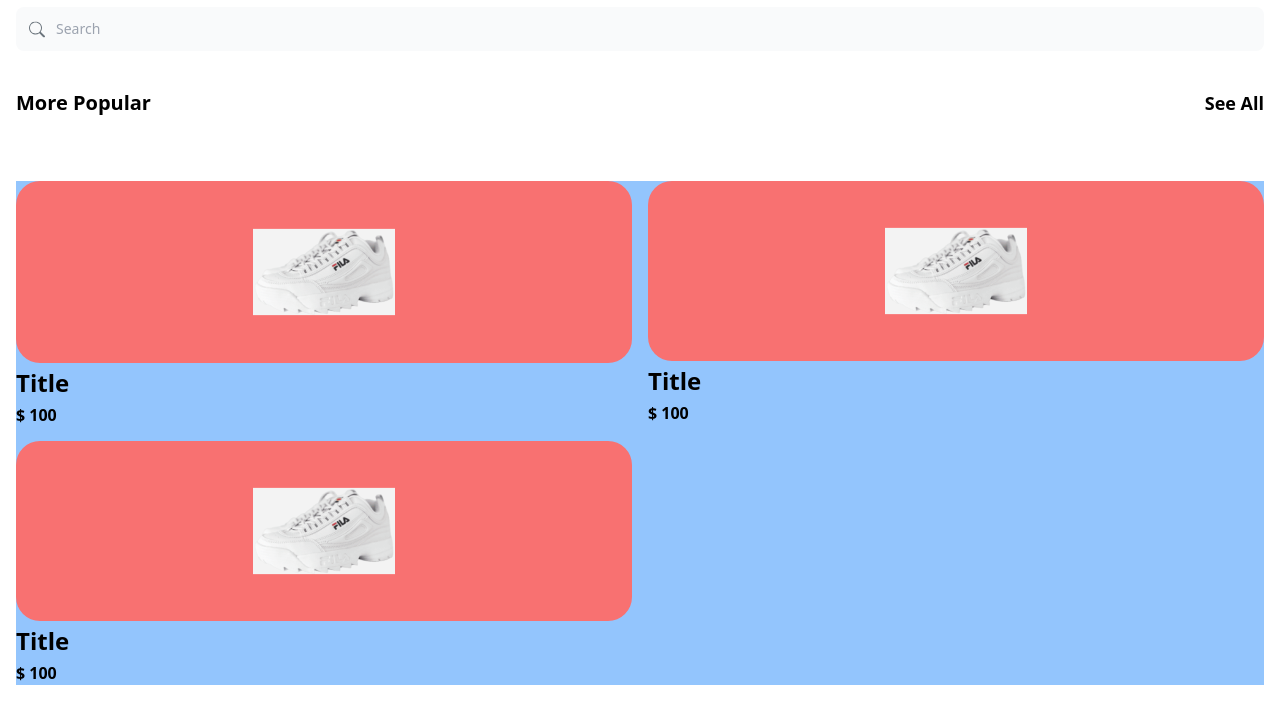
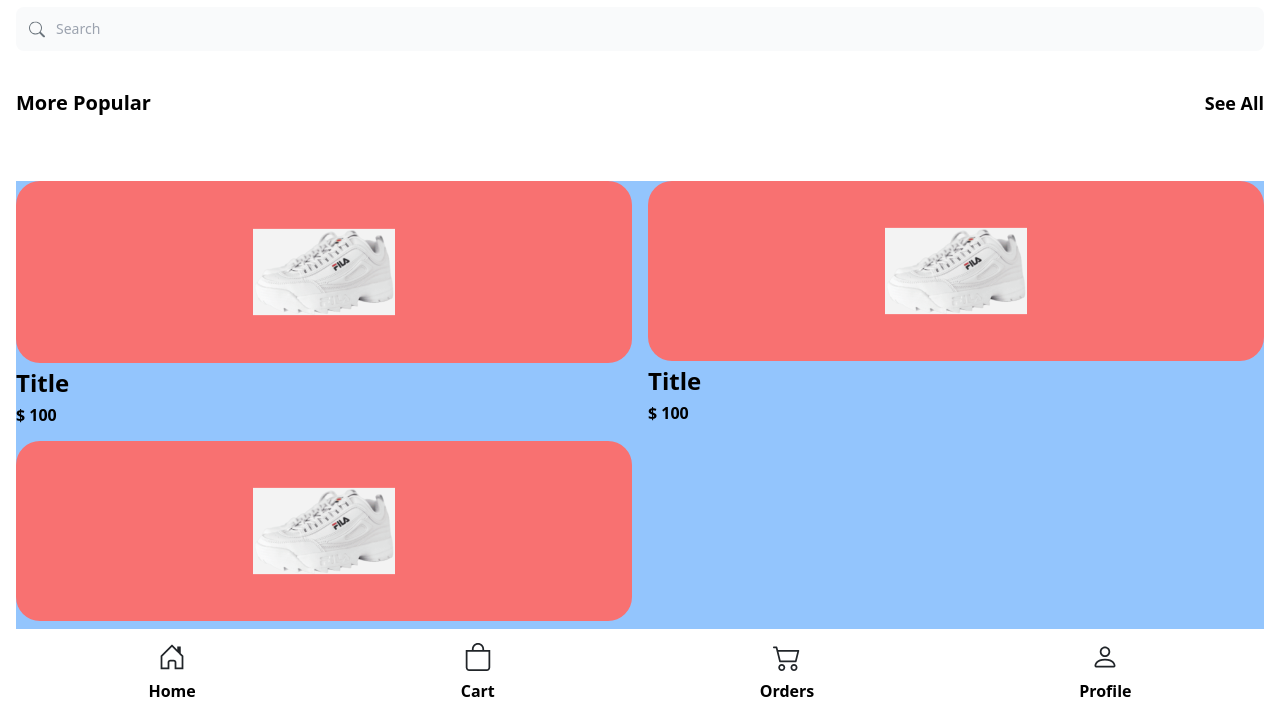
Before and after one commit to shghyghmomeni/shoeStore, a website: page src/pages/homepage.html in a window 1280 px wide. Shown: the part 83-800 px from the top of the page. Drawn offline with nearby package versions, Linux system fonts and the light colour scheme; files that its build step writes are made by us from their sources.

Commit message:
fix:bottom navigation added to DOM

```diff
--- a/src/components/bottomNavigation.js
+++ b/src/components/bottomNavigation.js
@@ -0,0 +1,53 @@
+const navigationIcons = [
+  {
+    title: "Home",
+    icon: "../icons/house-icon.svg",
+  },
+  {
+    title: "Cart",
+    icon: "../icons/bag-icon.svg",
+  },
+  {
+    title: "Orders",
+    icon: "../icons/shop-icon.svg",
+  },
+  {
+    title: "Profile",
+    icon: "../icons/profile-icon.svg",
+  },
+];
+const bottomNavDiv = document.getElementById("bottom-nav");
+
+function createBottomNavigation() {
+  const bottomNavigationDiv = document.createElement("div");
+  bottomNavigationDiv.classList.add(
+    "flex",
+    "flex-row",
+    "justify-around",
+    "items-center",
+    "h-[10vh]"
+  );
+  bottomNavDiv.append(bottomNavigationDiv);
+
+  navigationIcons.forEach((item) => {
+    const contentDiv = document.createElement("div");
+    contentDiv.classList.add(
+      "flex",
+      "flex-col",
+      "justify-center",
+      "items-center"
+    );
+    bottomNavigationDiv.append(contentDiv);
+
+    const iconBox = document.createElement("img");
+    iconBox.src = item.icon;
+    iconBox.classList.add("w-7", "border-[#212529]");
+    contentDiv.append(iconBox);
+
+    const iconTitle = document.createElement("p");
+    iconTitle.innerText = item.title;
+    iconTitle.classList.add("font-bold", "mt-2");
+    contentDiv.append(iconTitle);
+  });
+}
+createBottomNavigation();
--- a/src/pages/homepage.html
+++ b/src/pages/homepage.html
@@ -121,9 +121,13 @@
     </div>
 
     <!-- Bottom Navigation -->
-    <div></div>
+    <div
+      id="bottom-nav"
+      class="bg-white w-[100%] fixed bottom-0 z-50 px-4 py-1"
+    ></div>
 
     <script src="../scripts/homepage.js"></script>
     <script src="../components/categorySlider.js"></script>
+    <script src="../components/bottomNavigation.js"></script>
   </body>
 </html>
```
Also changed, not shown: dist/output.css, src/icons/profile-icon.svg (added), src/icons/shop-icon.svg (added).
